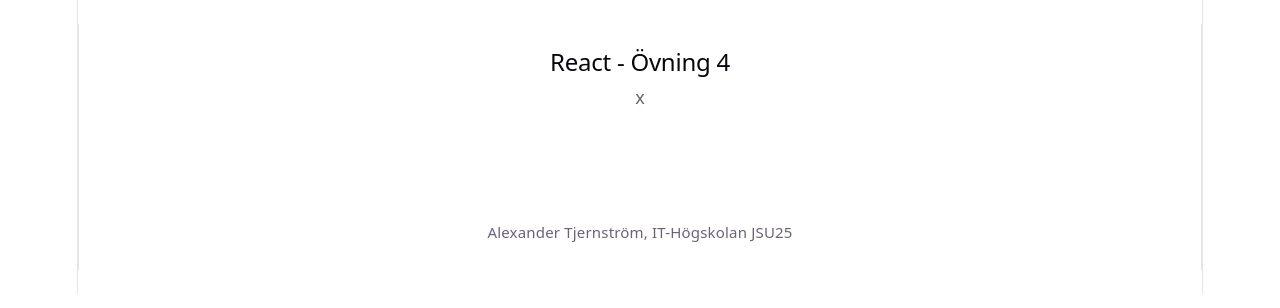
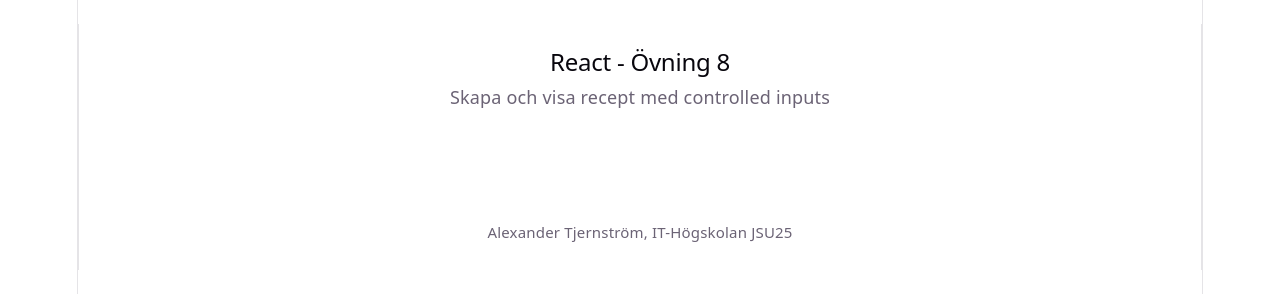
Before and after one commit to tZandr/react-ovn-8, a React (Vite) app: page / in a window 1280 px wide. Shown: the top 308 px of the page. Built offline with nearby package versions, Linux system fonts and the light colour scheme.

Commit message:
Second first commit?

```diff
--- a/src/App.tsx
+++ b/src/App.tsx
@@ -1,15 +1,15 @@
 import './App.css';
 
 function App() {
-
   return (
     <>
       <div id="root">
         <div className="header">
-          <h2>React - Övning 4</h2>
-          <p>x</p>
+          <h2>React - Övning 8</h2>
+          <p>Skapa och visa recept med controlled inputs</p>
         </div>
         <div className="assignment">
+
         </div>
         <div>
           <small>Alexander Tjernström, IT-Högskolan JSU25</small>
```
Also changed, not shown: src/components/RecipeCard.tsx (added), src/components/RecipeList.tsx (added), 1 other file (tests, documents, lock files or other folders).
